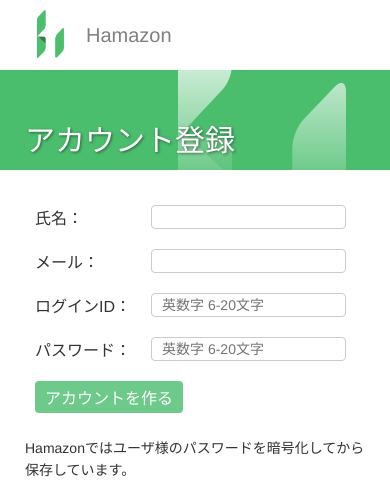
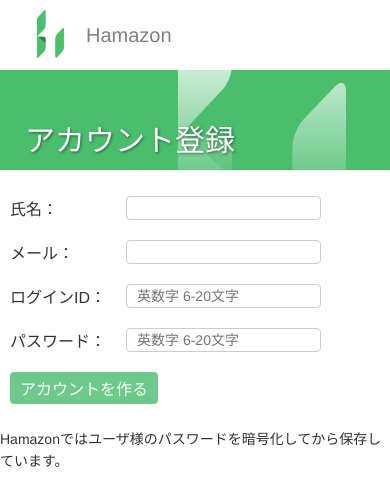
Before and after one commit to hmmrjn/hamazon, a PHP site: page /register/ in a window 390 px wide. Shown: the top 494 px of the page. Run offline with PHP 8.4, Linux system fonts and the light colour scheme; data that the repository does not hold is empty; a stand-in replaces the project's code that opens the database connection; some libraries are stand-ins or nearby versions; grey boxes are pictures that could not be loaded.

Commit message:
モバイルの場合padding0に

```diff
--- a/common/style.css
+++ b/common/style.css
@@ -224,6 +224,11 @@ main {
 	background-color: white;
 	padding: 25px;
 	box-shadow: 0px 6px 10px -6px rgba(0, 0, 0, 0.6);
+}
+@media all and (max-width: 649px) {
+	main {
+		padding: 10px 0;
+	}
 }
 section {
 	overflow: hidden;
```
